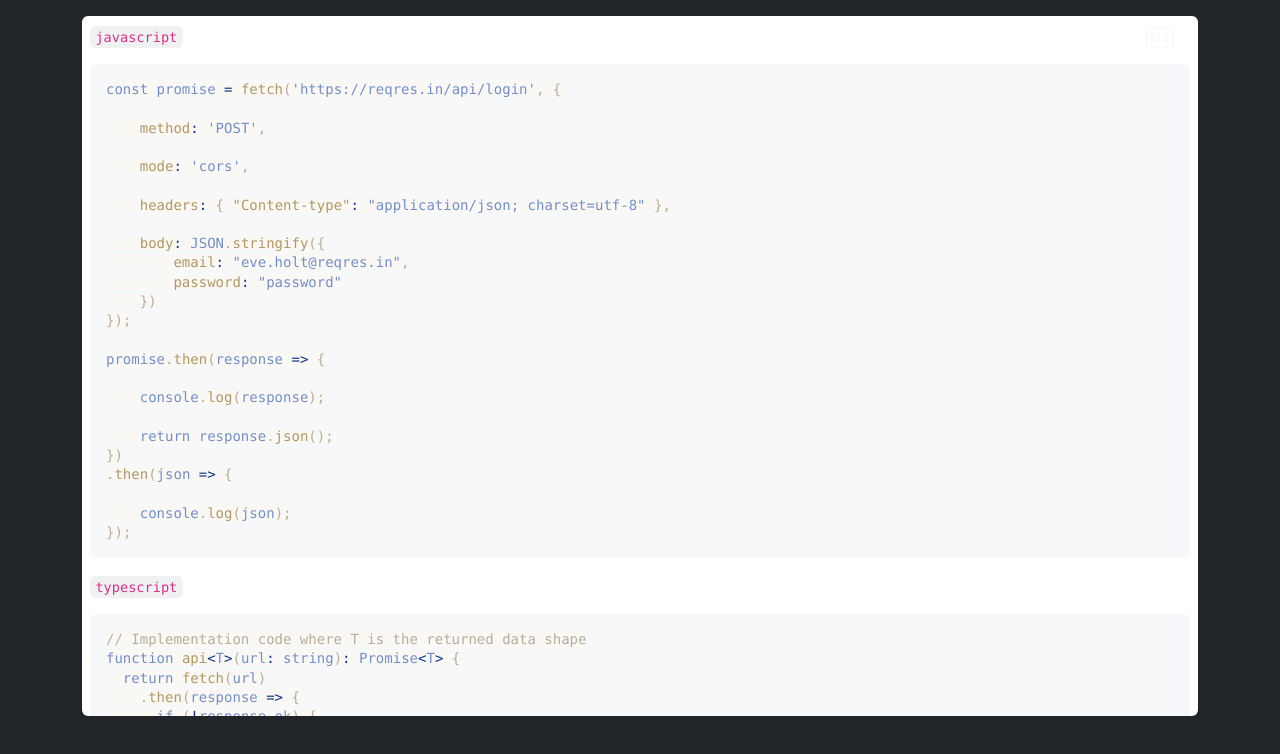
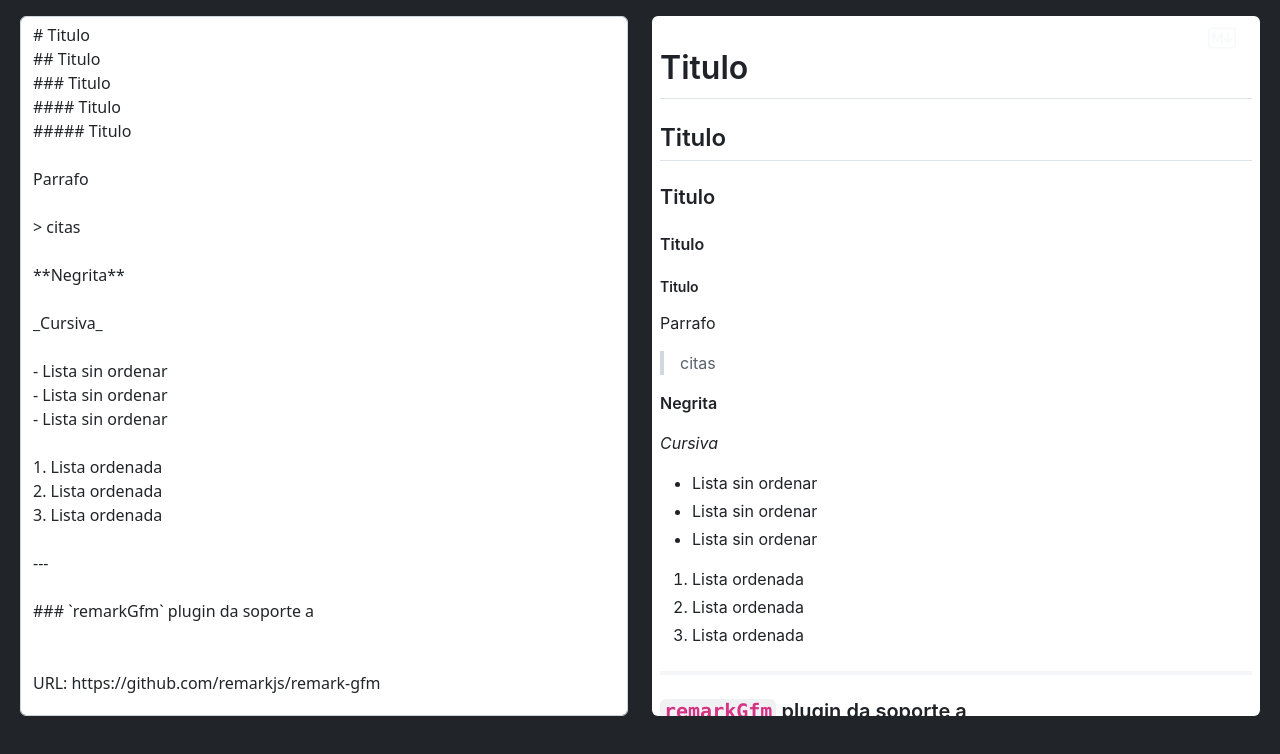
Before and after one commit to FrancoJavierGadea/markdown-editor, a React (Create React App) app: page / in a window 1280 px wide. Shown: the top 754 px of the page. Built offline with nearby package versions, Linux system fonts and the light colour scheme.

Commit message:
Creando un Editor de Markdown

```diff
--- a/src/App.jsx
+++ b/src/App.jsx
@@ -3,10 +3,11 @@
 import "bootstrap/dist/css/bootstrap.min.css";
 import "bootstrap-icons/font/bootstrap-icons.css";
 import RenderMarkdown from "./components/RenderMarkdown/RenderMarkdown";
-import { Container } from "react-bootstrap";
+import { Col, Container, Row } from "react-bootstrap";
 import { useEffect, useState } from "react";
 
 import ShowCode from "./components/ShowCode";
+import EditorMarkdown from "./components/EditorMarkdown/EditorMarkdown";
 
 //? Archivos md de prueba
 import markdown from "./assets/markdown.md";
@@ -19,7 +20,7 @@ function App() {
 
   useEffect(() => {
 
-    fetch(codes)
+    fetch(markdown)
     .then(res => res.text())
     .then(value => setText(value))
 
@@ -28,13 +29,18 @@ function App() {
   return (
     <div className="App bg-dark p-2" style={{minHeight: '100vh'}}>
 
-      <Container>
-        {
+      <Container fluid={true}>
 
-          <RenderMarkdown text={text} style={{maxHeight: '700px', overflow: 'auto'}}></RenderMarkdown>
+        <Row>
+          <Col xs={6}>
+            <EditorMarkdown initialValue={text} style={{height: '700px'}} value={text} onChange={(value) => setText(value)}></EditorMarkdown>
+          </Col>
 
-          //<ShowCode></ShowCode>
-        }
+          <Col xs={6}>
+            <RenderMarkdown text={text} style={{maxHeight: '700px', overflow: 'auto'}}></RenderMarkdown>
+          </Col>
+        </Row>
+
       </Container>
 
     </div>
--- /dev/null
+++ b/src/components/EditorMarkdown/EditorMarkdown.jsx
@@ -0,0 +1,19 @@
+
+import { Form } from "react-bootstrap";
+
+
+function EditorMarkdown({value, onChange, style}) {
+
+    const change = ({target: {value}}) => {
+
+        onChange(value);
+    }
+
+    return (<div className="EditorMarkdown py-2">
+
+        <Form.Control as="textarea" style={{overflow: 'visible', resize: 'none', cursor: 'initial', ...style}} defaultValue={value} onKeyUp={change} />
+
+    </div>);
+}
+
+export default EditorMarkdown;
```
